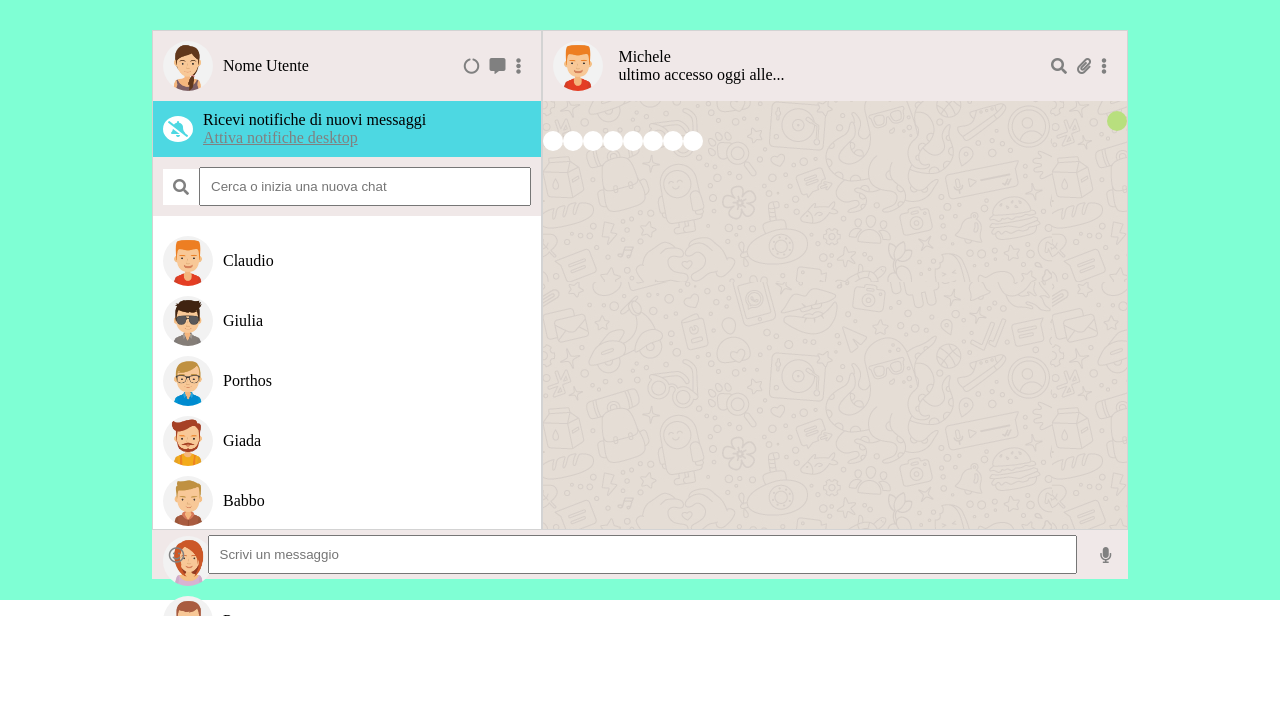
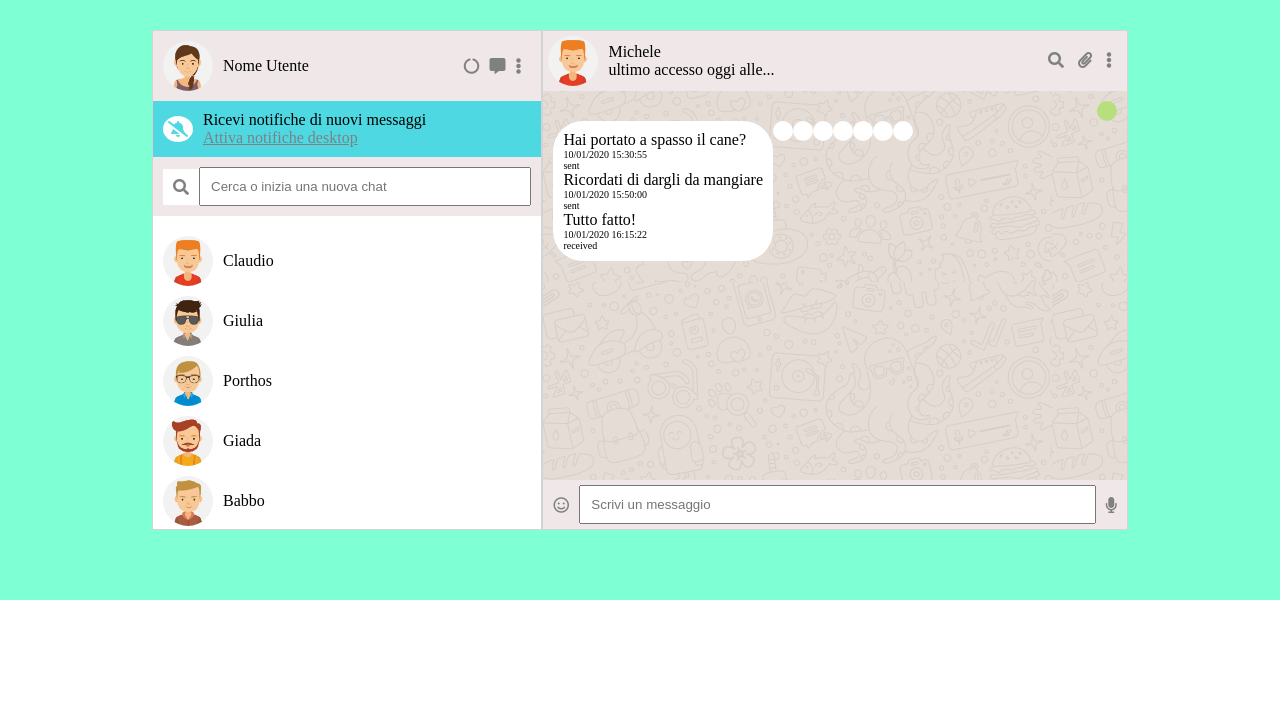
Before and after one commit to Gandalf93/vue-boolzapp, a plain HTML site: page index.html in a window 1280 px wide. Drawn offline with nearby package versions, Linux system fonts and the light colour scheme.

Commit message:
add-aggiustamenti

```diff
--- a/css/style.css
+++ b/css/style.css
@@ -47,6 +47,8 @@ padding: 30px;
 .cont-sx{
     width: 40%;
     height: 500px;
+    display: flex;
+    flex-direction: column;
     border: 1px solid lightgrey;
 }
 
@@ -108,9 +110,13 @@ padding: 30px;
 
 .lista-persone{
     padding: 10px;
+    /* overflow-y: scroll;
+    height: 50vh; */
+
+    display: flex;
+    flex-direction: column;
     overflow-y: scroll;
-    height: 50vh;
-
+    height: 100vh;
 }
 
 .lista-persone ul{
@@ -135,18 +141,24 @@ align-items: center;
     border: 1px solid lightgrey;
     display: flex;
     flex-direction: column;
-    justify-content: space-between;
+    position: relative;
     background-image: url(../img/mine.jpg);
 }
-
-.cont-dx header div{
+ /* header dx   */
+.head-dx{
     display: flex;
     align-items: center;
     justify-content: space-between;
     padding: 5px;
 }
 
-  /* header dx   */
+.head-dx-img{
+    display: flex;
+    flex-direction: row;
+    align-items: center;
+}
+
+
 #head-dx-scritte{
     display: flex;
     flex-direction: column;
@@ -166,6 +178,13 @@ align-items: center;
    display: flex;
    justify-content: space-around;
    align-items: center;
+   position: absolute;
+   bottom: 0;
+   width: 100%;
+}
+
+.foot-dx i{
+    color: grey;
 }
 
 .msg-dx{
@@ -173,17 +192,17 @@ align-items: center;
     padding: 10px;
 }
 
-.foot-dx i{
-    color: grey;
-}
+
+
 
 /* main dx */
 .main-dx{
+
+    padding: 10px;
+    display: flex;
+    flex-direction: column;
     overflow-y: scroll;
-    height:60vh;
-    padding-top: 10px;
-  display: flex;
-  flex-direction: column;
+    height: 100vh;
 }
 
 .utente{
@@ -197,3 +216,11 @@ align-items: center;
     padding: 10px;
     border-radius: 30px;
 }
+.interlocutore div p{
+    display: flex;
+    flex-direction: column;
+}
+
+.testo-small{
+    font-size: 10px;
+}
--- a/index.html
+++ b/index.html
@@ -65,63 +65,55 @@
             <!-- CONTENITORE DESTRO -->
             <div class="cont-dx float-right">
 
-                <header class="lightgrey">
-                    <div>
-                        <div>
+
+                    <div class="lightgrey head-dx">
+                        <div class="head-dx-img">
                             <img src="img/avatar_1.jpg" alt="">
                             <div id="head-dx-scritte">
                                 <p>Michele</p>
                                 <p>ultimo accesso oggi alle...</p>
                             </div>
-
                         </div>
-
                         <div>
                             <i class="fas fa-search icone"></i>
                             <i class="fas fa-paperclip icone"></i>
                             <i class="fas fa-ellipsis-v icone"></i>
                         </div>
+                    </div>
 
-                    </div>
-                </header>
-
-                <main>
                     <div class="main-dx">
                         <div class="row">
                             <div class="col float-right utente">
+                            </div>
+                        </div>
+
+                       <div class="row">
+                            <div class="col float-left interlocutore"  v-for='contatto in contatti'>
+
+                                <div v-if='' v-for='messaggio in contatto.messages'>
+                                    <p>{{messaggio.text}}
+                                        <span class="testo-small">{{messaggio.date}}</span>
+                                        <span class="testo-small">{{messaggio.status}}</span>
+                                    </p>
 
                                 </div>
-                        </div>
-                       <div class="row">
-                        <div class="col float-left interlocutore"  v-for='contatto in contatti'>
-                            <div v-if='contatto.visible'>
-                                <div v-for='messaggio in messages'>
-                                    <p>{{messaggio.text}}</p>
-                                    <p>{{messaggio.date}}</p>
-                                    <p>{{messaggio.status}}</p>
-                                </div>
-                            </div>
+
 
                             </div>
                         </div>
                     </div>
 
-                    </div>
-                </main>
-
-                <footer>
                     <div class="foot-dx lightgrey">
                         <i class="far fa-smile "></i>
                         <input type="text" placeholder="Scrivi un messaggio" name="message" class="msg-dx">
                         <i class="fas fa-microphone "></i>
                     </div>
-                </footer>
 
                 </div>
 
             </div>
+        </div>
 
-   </div>
 
        <script src="js/script.js"></script>
     </body>
```
Lines whose indentation alone changed are shown as unchanged.
